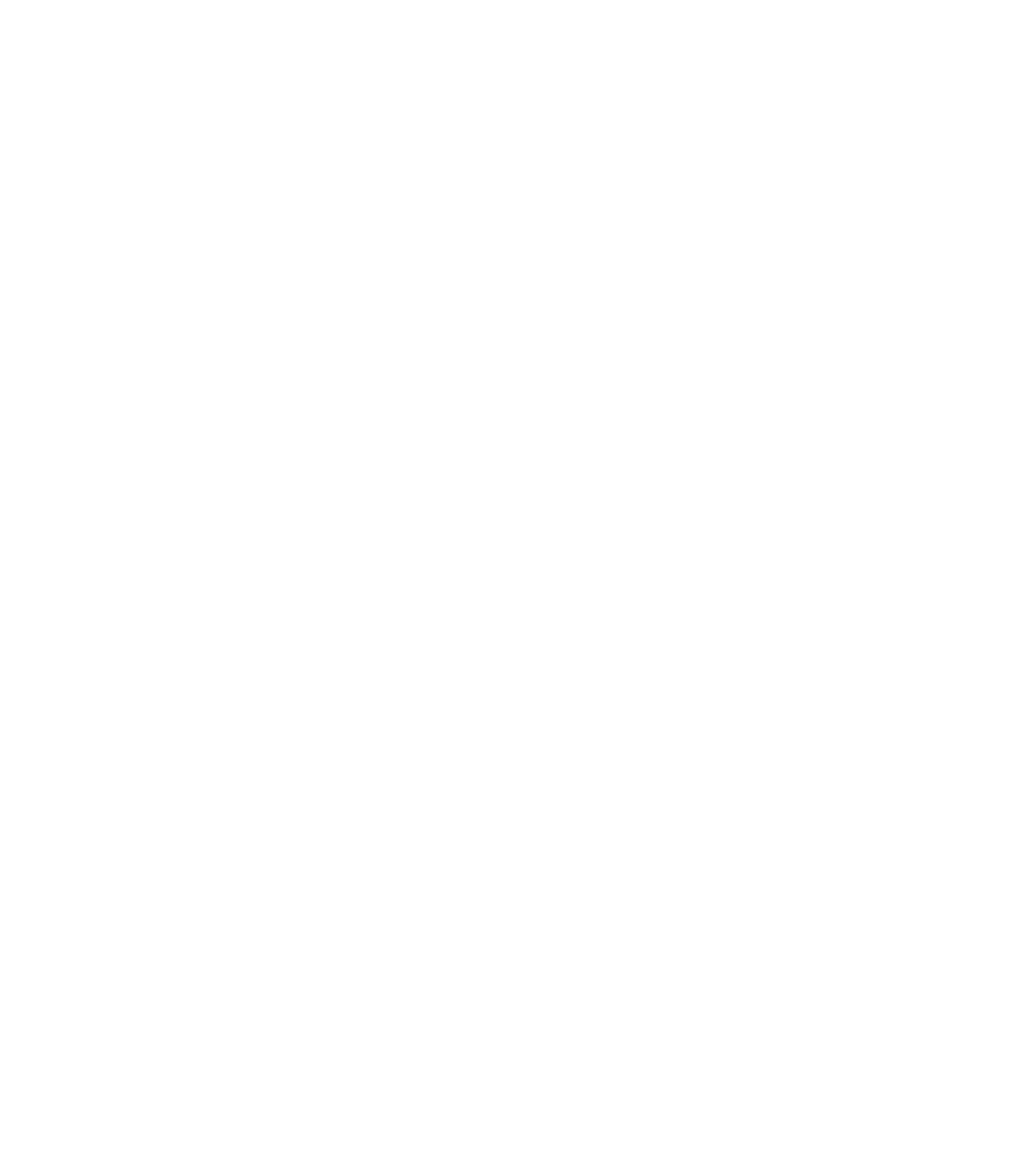
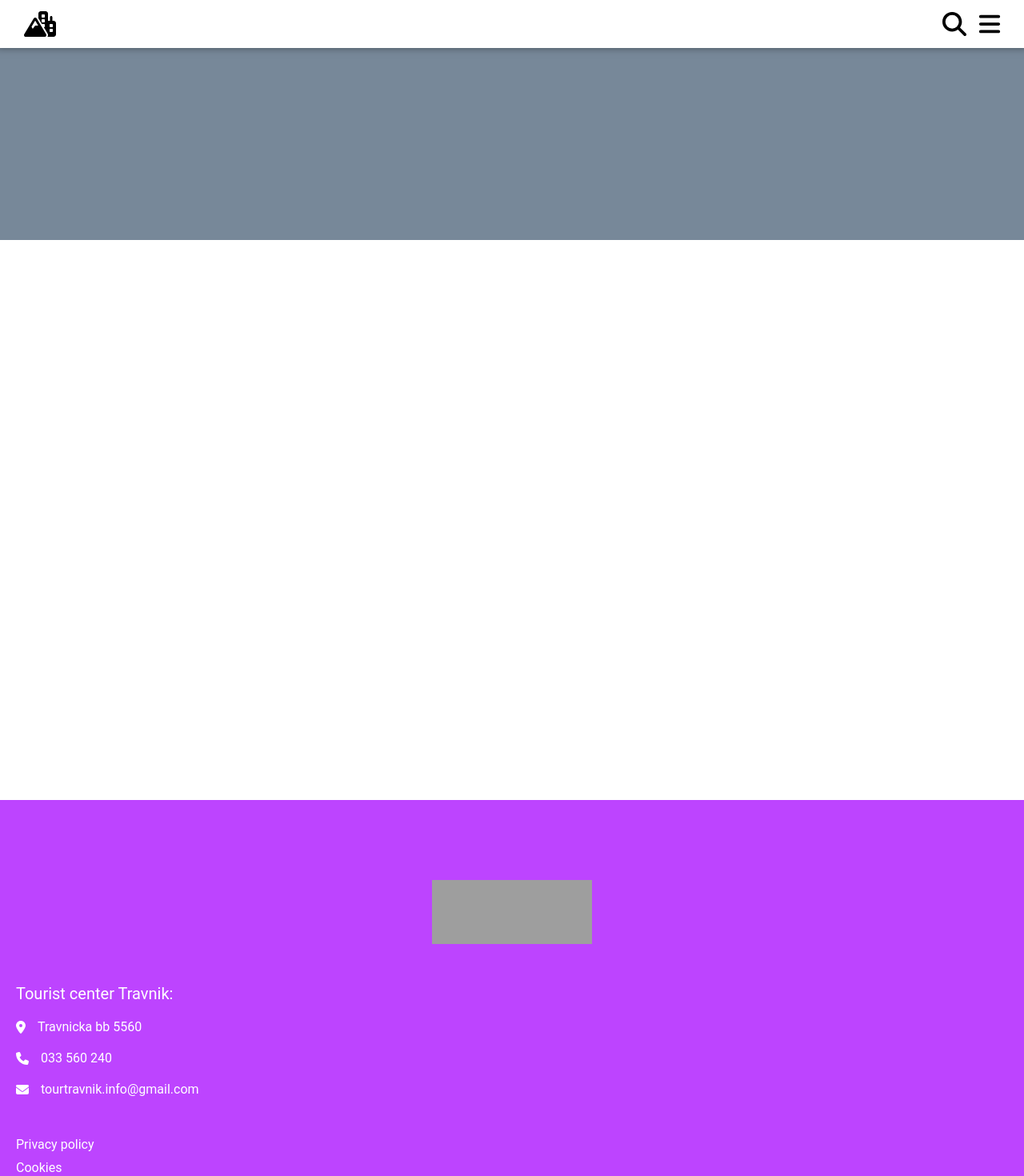
Before and after one commit to jasarevicedis/GoTravnik, an Angular app: page /attractions/starigrad in a window 1280 px wide. Before the commit this address led to /. Shown: the top 1470 px of the page at 80% size. Before the commit the page ends 800 px from the top, so only its background shows below. Built offline with nearby package versions, Linux system fonts and the light colour scheme; grey boxes are pictures that could not be loaded.

Commit message:
attraction page basic layout

```diff
--- a/src/app/public/components/footer/footer.component.html
+++ b/src/app/public/components/footer/footer.component.html
@@ -1,4 +1,6 @@
-<div class="footer-logo-container"></div>
+<div class="footer-logo-container">
+    <img src="https://encrypted-tbn0.gstatic.com/images?q=tbn:ANd9GcT1R24L2m0Geadcj5HZTrSmzvO6OV-hslChEg&usqp=CAU" alt="">
+</div>
 <div class="tourist-centar-info">
     <p class="tourist-centar-name">Tourist center Travnik:</p>
     <div class="tourist-centar-item">
--- a/src/app/public/components/footer/footer.component.scss
+++ b/src/app/public/components/footer/footer.component.scss
@@ -13,6 +13,11 @@
         background-color: rgb(127, 104, 74);
         margin-top: 100px;
         align-self: center;
+        img {
+            width: 100%;
+            height: 100%;
+            background-size: cover;
+        }
     }
     .tourist-centar-info {
         display: flex;
--- /dev/null
+++ b/src/app/public/pages/attraction-details/attraction-details.component.html
@@ -0,0 +1,2 @@
+<img src="" alt="" class="attraction-image">
+<div class="attraction-data"></div>
--- /dev/null
+++ b/src/app/public/pages/attraction-details/attraction-details.component.scss
@@ -0,0 +1,15 @@
+:host {
+    display: flex;
+    background-color: lightslategrey;
+    width: 100%;
+    min-height: 100vh;
+    flex-direction: column;
+    .attraction-data {
+        width: 100%;
+        height: 700px;
+        display: flex;
+        flex-direction: column;
+        background-color: rgb(255, 255, 255);
+        margin-top: 300px;
+    }
+}
--- a/src/app/public/public.module.ts
+++ b/src/app/public/public.module.ts
@@ -21,6 +21,7 @@
 import { FoodItempageComponent } from './itempages/food-itempage/food-itempage.component';
 import { AttractionShortcutComponent } from './components/attraction-shortcut/attraction-shortcut.component';
 import { RestaurantShortcutComponent } from './components/restaurant-shortcut/restaurant-shortcut.component';
+import { AttractionDetailsComponent } from './pages/attraction-details/attraction-details.component';
 //import { WeatherpageComponent } from './pages/weatherpage/weatherpage.component';
 
 
@@ -46,6 +47,7 @@
     FoodItempageComponent,
     AttractionShortcutComponent,
     RestaurantShortcutComponent,
+    AttractionDetailsComponent,
     //WeatherpageComponent,
 
   ],
```
Also changed, not shown: src/app/public/pages/attraction-details/attraction-details.component.ts (added, +10 -0 lines), src/app/public/public-routing.module.ts (+8 -1 lines), 1 other file (tests, documents, lock files or other folders).
